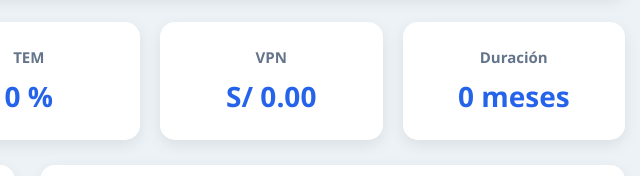
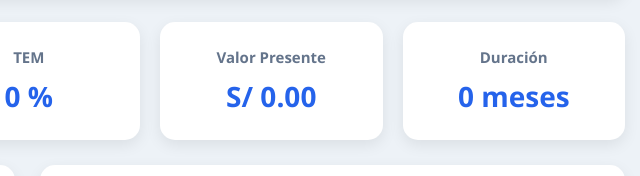
Before and after one commit to ezquerracardenasconsultores-ops/hipoteca-financial-auditor-enterprise, a plain HTML site: page index.html in a window 1280 px wide. Shown: the part 159-335 px from the top of the page, 620-1260 px from the left. Drawn offline with nearby package versions, Linux system fonts and the light colour scheme.

Commit message:
Update index.html

```diff
--- a/index.html
+++ b/index.html
@@ -127,7 +127,7 @@
 
             <article class="kpi">
 
-                <h3>VPN</h3>
+                <h3>Valor Presente</h3>
 
                 <span id="vpn">
 
```
